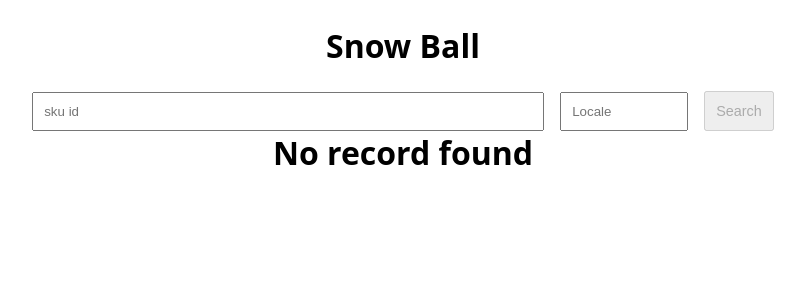
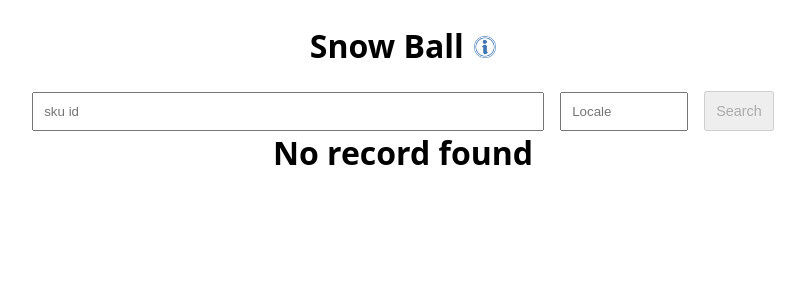
Before and after one commit to hbi-dev/snowball, a Next.js app: page / in a window 1280 px wide. Shown: the top 300 px of the page, without its empty margins (237-1042 px from the left). Built offline with nearby package versions, Linux system fonts and the light colour scheme.

Commit message:
adding infos link

```diff
--- a/src/components/Search.tsx
+++ b/src/components/Search.tsx
@@ -40,7 +40,11 @@ const Search = () => {
   return (
     <>
       <div className='search_title'>
-        <h1>Snow Ball</h1>
+        <h1>Snow Ball
+          <a href="https://wiki.decathlon.net/display/XCOM/xmerch-snowball+-+Connect+my+application+to+Snowball" target='_blank'>
+            <img className="info" src="/information.png" alt="more infos" />
+          </a>
+        </h1>
       </div>
       <div className='input__wrapper'>
         <input
--- a/src/styles/globals.css
+++ b/src/styles/globals.css
@@ -19,6 +19,11 @@ main{
   width: 100vw;
 }
 
+.info {
+  width: .7em;
+  height: .7em;
+  margin-left : 10px;
+}
 .search_title{
 width: 90%;
 padding: 1.5rem;
```
Also changed, not shown: public/information.png (added).
